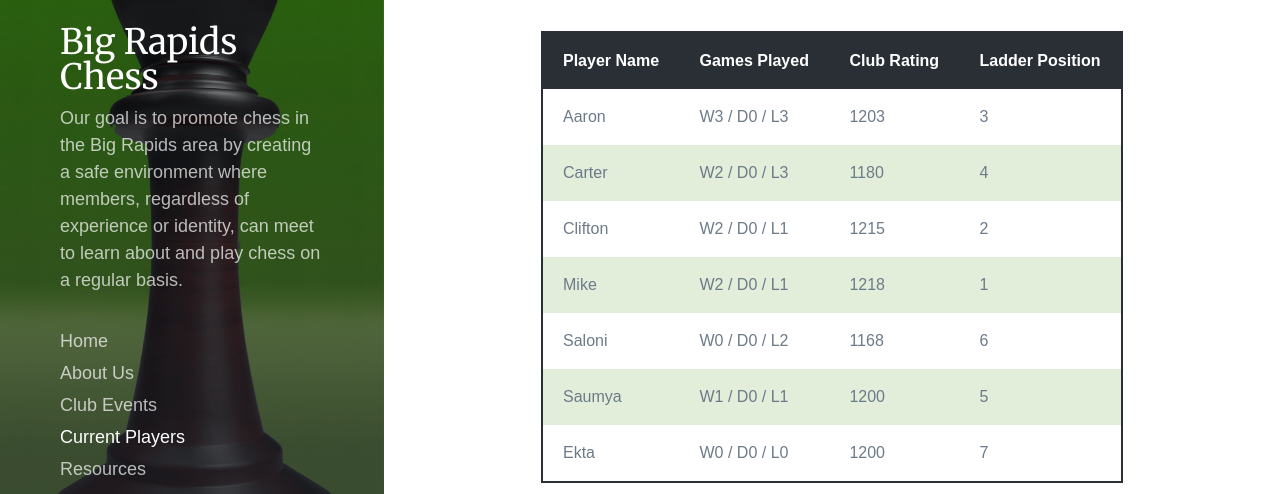
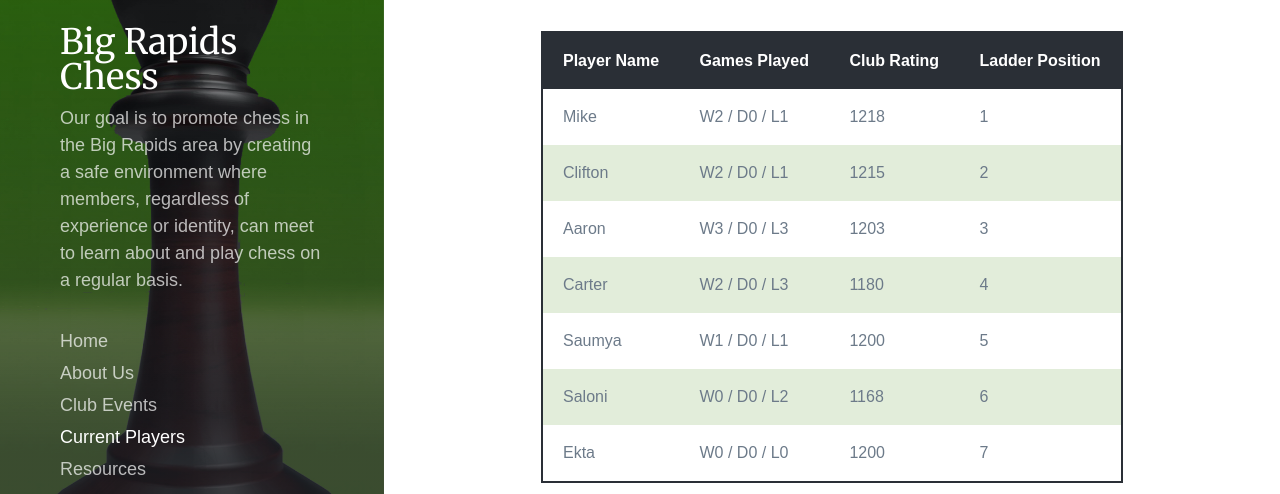
Before and after one commit to bigrapidschess/bigrapidschess.github.io, a Jekyll site: the page built from _pages/players.md, in a window 1280 px wide and 900 px high, scrolled down 447 px. Shown: the part 184-678 px from the top of the window. Built offline with Jekyll 4.4.1, drawn with Linux system fonts in a browser that asks for light colours; nearby versions of some CDN libraries; some web fonts are replaced.

Commit message:
messing with sorting order

```diff
--- a/_includes/interactive-table.html
+++ b/_includes/interactive-table.html
@@ -5,7 +5,7 @@ jQuery(document).ready(function($){
 </script>
 
 
-<table id="keywords">
+<table id="keywords" data-sortlist="[[3,0]]">
 	<thead>
 		<tr>
 			<th data-sortinitialorder="asc"><span>Player Name</span></th>
```
